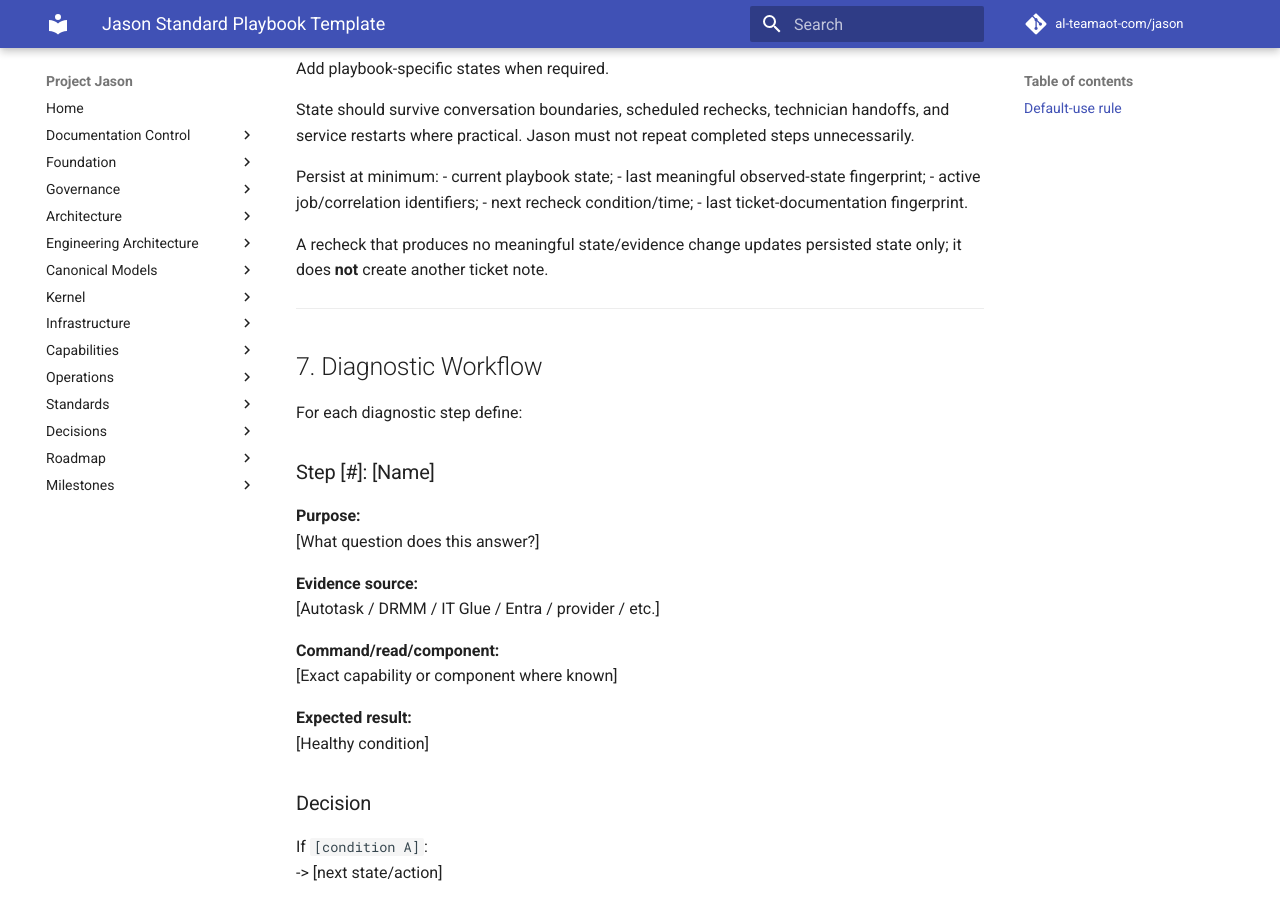
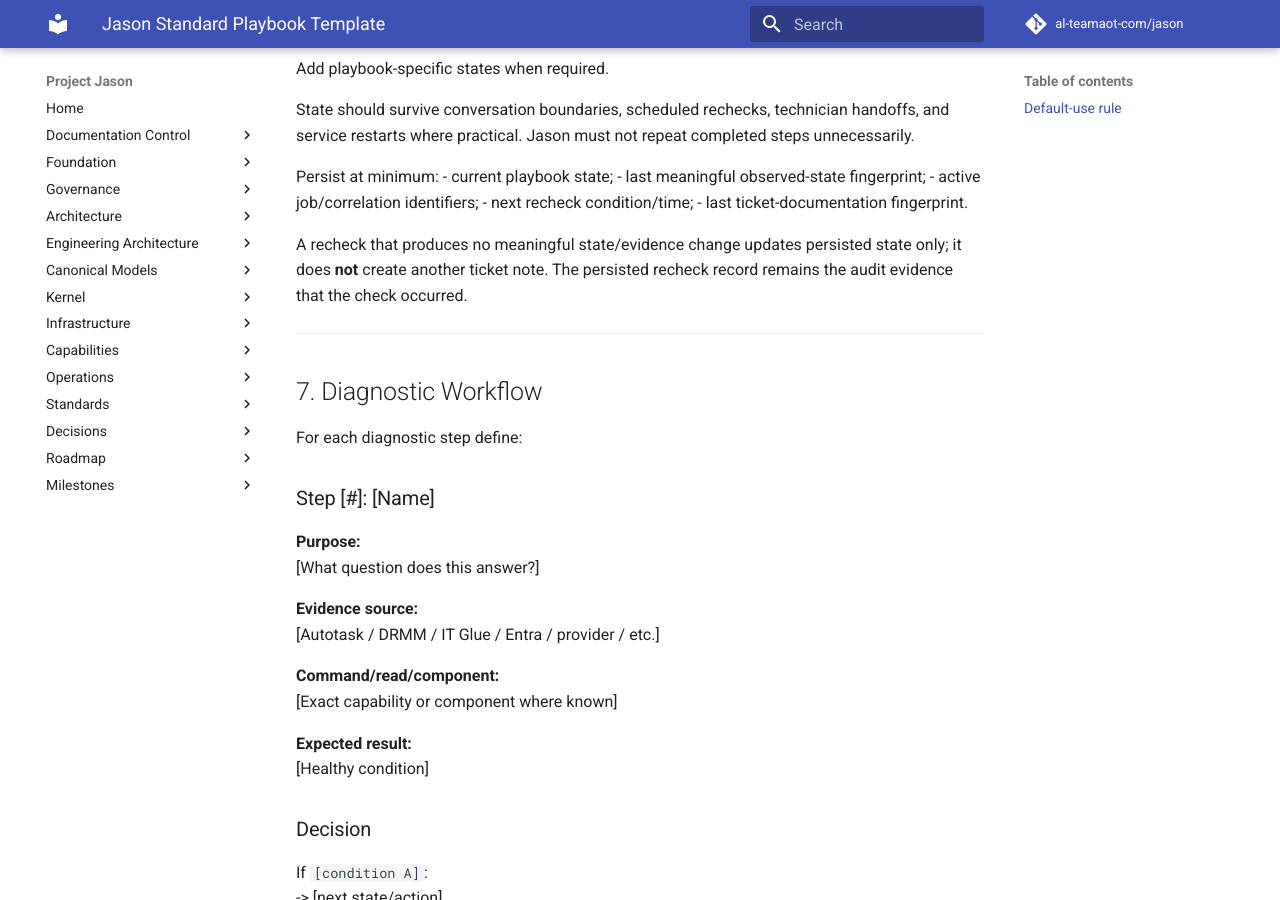
Before and after one commit to al-teamaot-com/jason, an MkDocs documentation site: the page built from docs/playbooks/Jason-Standard-Playbook-Template.md, in a window 1280 px wide and 900 px high, scrolled down 2911 px. Built offline with MkDocs 1.6.1 and Material for MkDocs 9.7.7, drawn with Linux system fonts in a browser that asks for light colours; comment, search, counter and statistics services are not loaded.

Commit message:
Clarify persisted audit evidence for quiet rechecks

```diff
--- a/docs/playbooks/Jason-Standard-Playbook-Template.md
+++ b/docs/playbooks/Jason-Standard-Playbook-Template.md
@@ -136,7 +136,7 @@ Persist at minimum:
 - next recheck condition/time;
 - last ticket-documentation fingerprint.
 
-A recheck that produces no meaningful state/evidence change updates persisted state only; it does **not** create another ticket note.
+A recheck that produces no meaningful state/evidence change updates persisted state only; it does **not** create another ticket note. The persisted recheck record remains the audit evidence that the check occurred.
 
 ---
 
```
